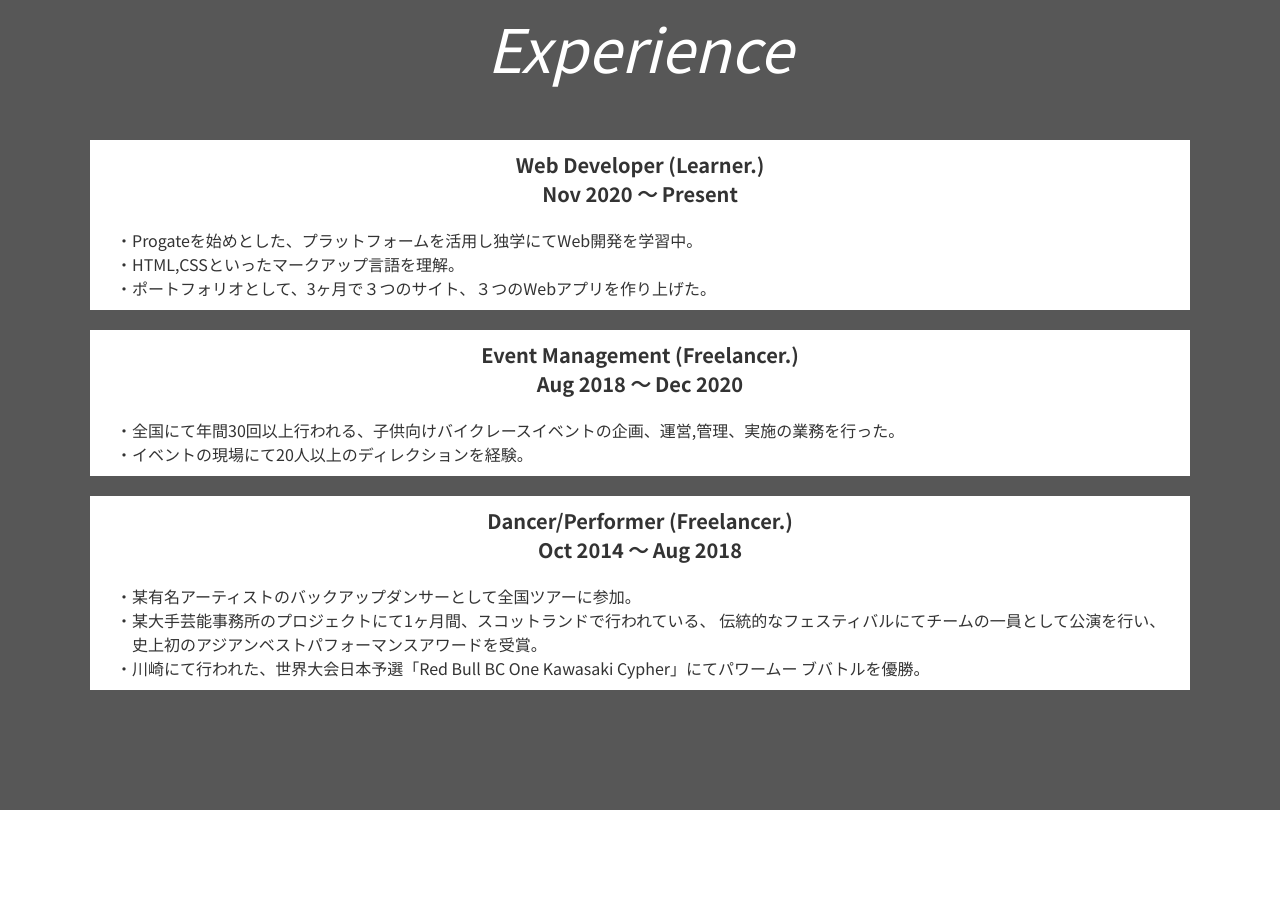
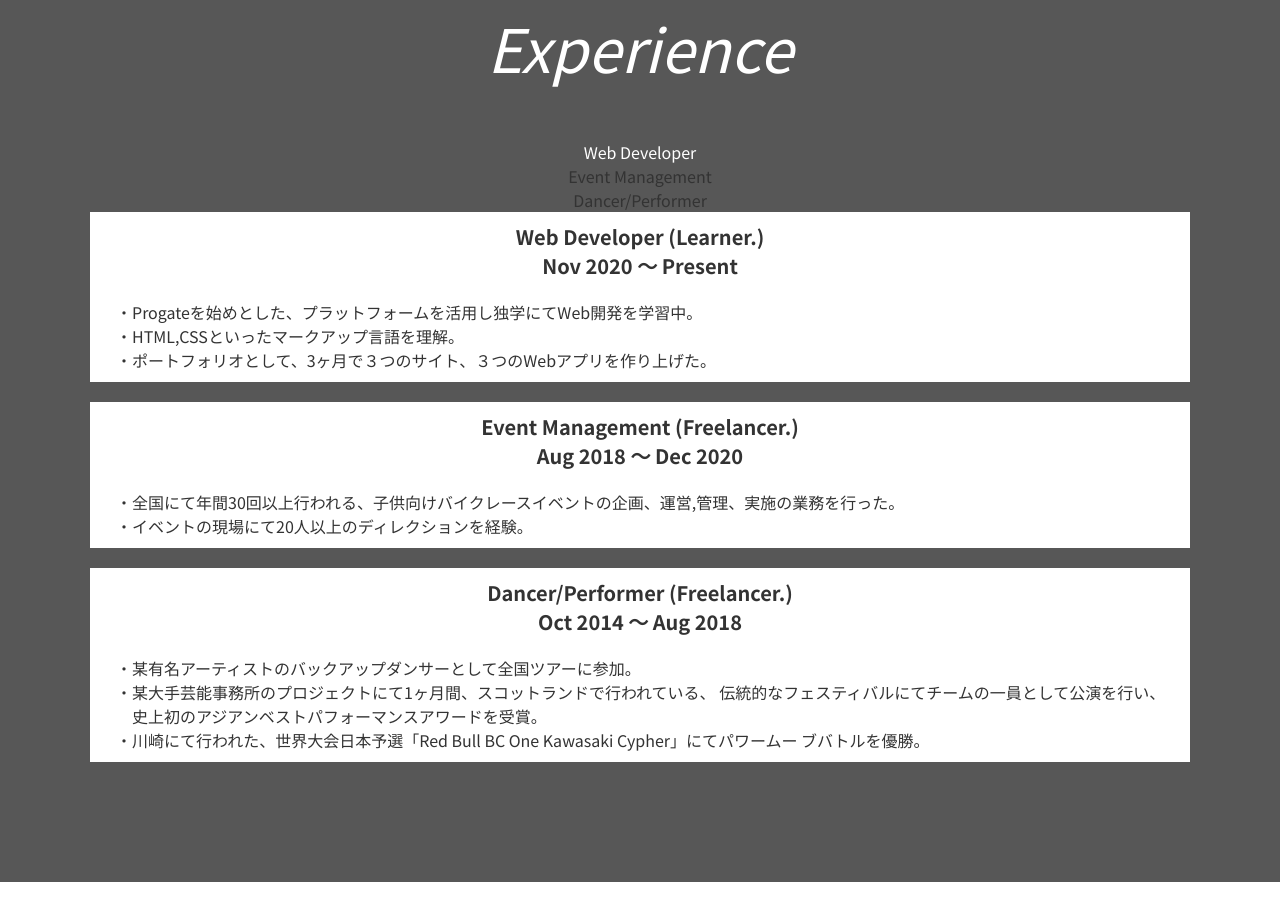
Before and after one commit to ATUSHIKADOWAKI/myfirst_site, a plain HTML site: page index.html in a window 1280 px wide. Shown: the part 2082-2989 px from the top of the page. Drawn offline with nearby package versions, Linux system fonts and the light colour scheme; a script that the page names is missing.

Commit message:
Add files via upload

```diff
--- a/index.html
+++ b/index.html
@@ -132,6 +132,12 @@
       <section class="section-wrapper gray-bg" >
         <div class="content-wrapper">
           <h2 class="section-title text-white" id="ex">Experience</h2>
+          <div class="experience-container">
+          <ul class="experience-tab">
+            <li><a href="">Web Developer</a></li>
+            <li>Event Management</li>
+            <li>Dancer/Performer</li>
+          </ul>
           <ul class="experience-list">
             <li class="experience-item">
               <h3 class="experience-title">Web Developer (Learner.)<br>
@@ -158,8 +164,10 @@
                 <p class="experience-text">・川崎にて行われた、世界大会日本予選「Red Bull BC One Kawasaki Cypher」にてパワームー ブバトルを優勝。</p>
             </li>
           </ul>
-          </div>
         </div>
+        </div>
+      </div>
+    </div>
       </section>
       <!-- //experience -->
 
```
